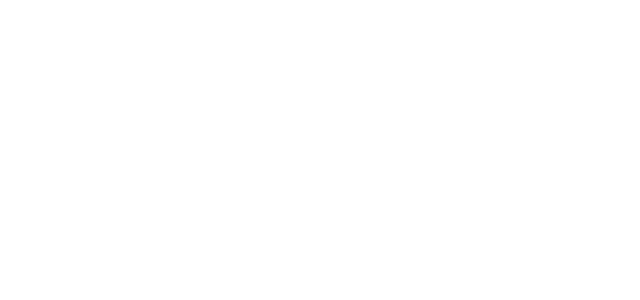
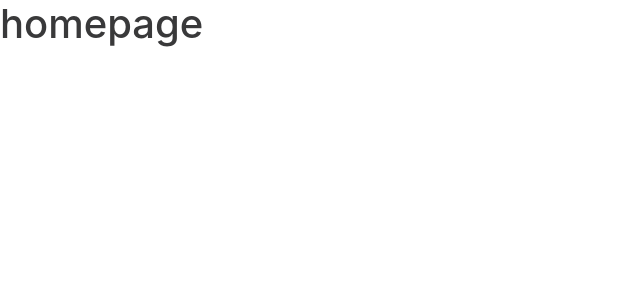
Before and after one commit to ilham-nasution/game-library-app, a React (Create React App) app: page / in a window 1280 px wide. Shown: the top 300 px of the page, without its empty margins (0-640 px from the left). Built offline with nearby package versions, Linux system fonts and the light colour scheme.

Commit message:
add bootstrap

```diff
--- a/package.json
+++ b/package.json
@@ -6,6 +6,8 @@
     "@testing-library/jest-dom": "^4.2.4",
     "@testing-library/react": "^9.3.2",
     "@testing-library/user-event": "^7.1.2",
+    "bootstrap": "^4.5.0",
+    "node-sass": "^4.14.1",
     "react": "^16.13.1",
     "react-dom": "^16.13.1",
     "react-scripts": "3.4.1"
--- a/public/index.html
+++ b/public/index.html
@@ -2,7 +2,10 @@
 <html lang="en">
   <head>
     <meta charset="utf-8" />
-    <meta name="viewport" content="width=device-width, initial-scale=1" />
+    <meta
+      name="viewport"
+      content="width=device-width, initial-scale=1, shrink-to-fit=no"
+    />
     <title>React App</title>
   </head>
   <body>
--- a/src/components/App.jsx
+++ b/src/components/App.jsx
@@ -1,7 +1,11 @@
 import React from "react";
 
 const App = () => {
-  return <div></div>;
+  return (
+    <div>
+      <h1 className="text-primary">homepage</h1>
+    </div>
+  );
 };
 
 export default App;
--- a/src/index.js
+++ b/src/index.js
@@ -1,5 +1,6 @@
 import React from "react";
 import ReactDOM from "react-dom";
+import "./style.scss";
 import App from "./components/App";
 import * as serviceWorker from "./serviceWorker";
 
--- /dev/null
+++ b/src/style.scss
@@ -0,0 +1,8 @@
+$theme-colors: (
+  "primary": #39393a,
+  "danger": #e65f5c,
+  "success": #00a878,
+  "secondary": #e6e1c5,
+);
+
+@import "~bootstrap/scss/bootstrap.scss";
```
Also changed, not shown: 1 other file (tests, documents, lock files or other folders).
